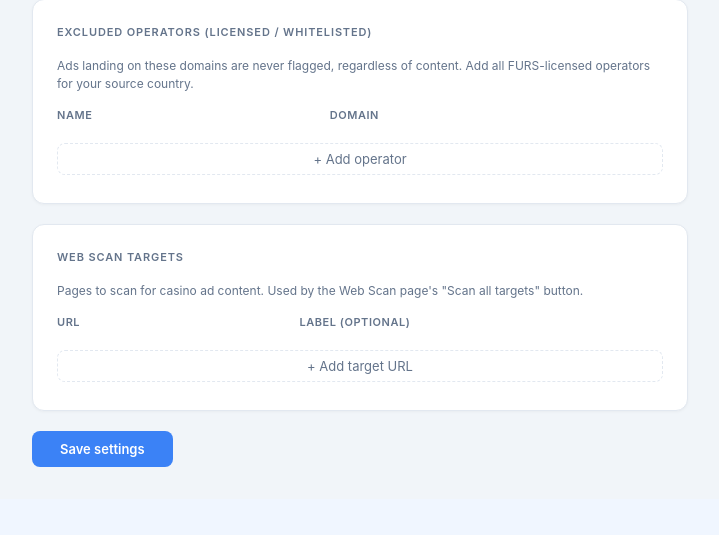
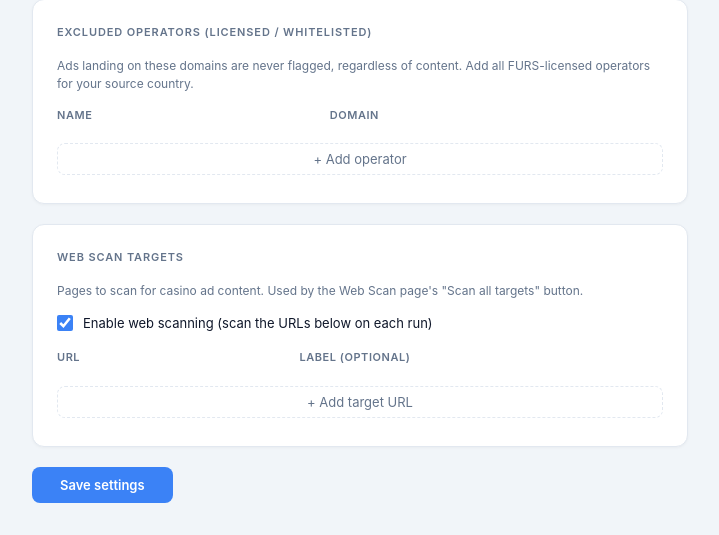
Before and after one commit to MarkoO81/casino-ad-classifier, a Flask app: page /settings in a window 1280 px wide. Shown: the part 1838-2373 px from the top of the page, without its empty margins (280-999 px from the left). Before the commit the page ends 2305 px from the top, so only its background shows below. Run offline with Flask 3, Linux system fonts and the light colour scheme; the visitor is signed in with stand-in values (Sample User, id 1); data that the repository does not hold is empty.

Commit message:
Add web scanning enable/disable toggle
Scheduler now skips web targets when web_scanning_enabled is False.
Toggle added to Settings page in the Web scan targets section.
Default is True so existing setups are unaffected.

Co-Authored-By: Claude Sonnet 4.6 <noreply@anthropic.com>

```diff
--- a/app.py
+++ b/app.py
@@ -340,6 +340,7 @@ def settings():
         data["apify_instagram_actor_id"]   = request.form.get("apify_instagram_actor_id", "apify~facebook-ads-library-scraper").strip()
         data["apify_google_enabled"]       = "1" in request.form.getlist("apify_google_enabled")
         data["apify_google_actor_id"]      = request.form.get("apify_google_actor_id", "epctex~google-ads-transparency-center-scraper").strip()
+        data["web_scanning_enabled"]        = "1" in request.form.getlist("web_scanning_enabled")
         data["source_country"]             = request.form.get("source_country", "SI").strip().upper()
         data["google_transparency_enabled"]  = "1" in request.form.getlist("google_transparency_enabled")
         data["facebook_library_enabled"]     = "1" in request.form.getlist("facebook_library_enabled")
--- a/src/config.py
+++ b/src/config.py
@@ -19,6 +19,7 @@ DEFAULTS = {
     "apify_instagram_actor_id":    "apify~facebook-ads-library-scraper",
     "apify_google_enabled":        False,
     "apify_google_actor_id":       "epctex~google-ads-transparency-center-scraper",
+    "web_scanning_enabled": True,
     "source_country": "SI",
     "excluded_operators": [],
     "scan_targets": [],
--- a/src/scheduler.py
+++ b/src/scheduler.py
@@ -143,7 +143,7 @@ def _run_scan_inner(cfg, scan_url, scan_transparency_center, process_ad):
 
     # ── Determine which sources are active ──────────────────────────────────
     active_sources = []
-    if settings.get("scan_targets"):                        active_sources.append("web")
+    if settings.get("web_scanning_enabled") and settings.get("scan_targets"): active_sources.append("web")
     if settings.get("google_transparency_enabled"):         active_sources.append("google")
     if settings.get("apify_facebook_enabled"):              active_sources.append("apify-facebook")
     if settings.get("apify_instagram_enabled"):             active_sources.append("apify-instagram")
@@ -179,7 +179,7 @@ def _run_scan_inner(cfg, scan_url, scan_transparency_center, process_ad):
     pages_scanned = 0
 
     # ── Web targets ─────────────────────────────────────────────────────────
-    for target in settings.get("scan_targets", []):
+    for target in (settings.get("scan_targets", []) if settings.get("web_scanning_enabled") else []):
         if _stop_event.is_set():
             _log_state("Scan stopped by user")
             break
--- a/templates/settings.html
+++ b/templates/settings.html
@@ -398,6 +398,13 @@
     <div class="section">
       <h2>Web scan targets</h2>
       <p class="hint" style="margin-bottom:14px;">Pages to scan for casino ad content. Used by the Web Scan page's "Scan all targets" button.</p>
+      <label style="display:flex;align-items:center;gap:10px;cursor:pointer;font-weight:400;margin-bottom:16px;">
+        <input type="hidden" name="web_scanning_enabled" value="0">
+        <input type="checkbox" name="web_scanning_enabled" value="1"
+               {{ 'checked' if settings.web_scanning_enabled }}
+               style="width:16px;height:16px;cursor:pointer;margin:0;accent-color:var(--blue);">
+        Enable web scanning (scan the URLs below on each run)
+      </label>
 
       <table class="ops-table">
         <thead>
```
